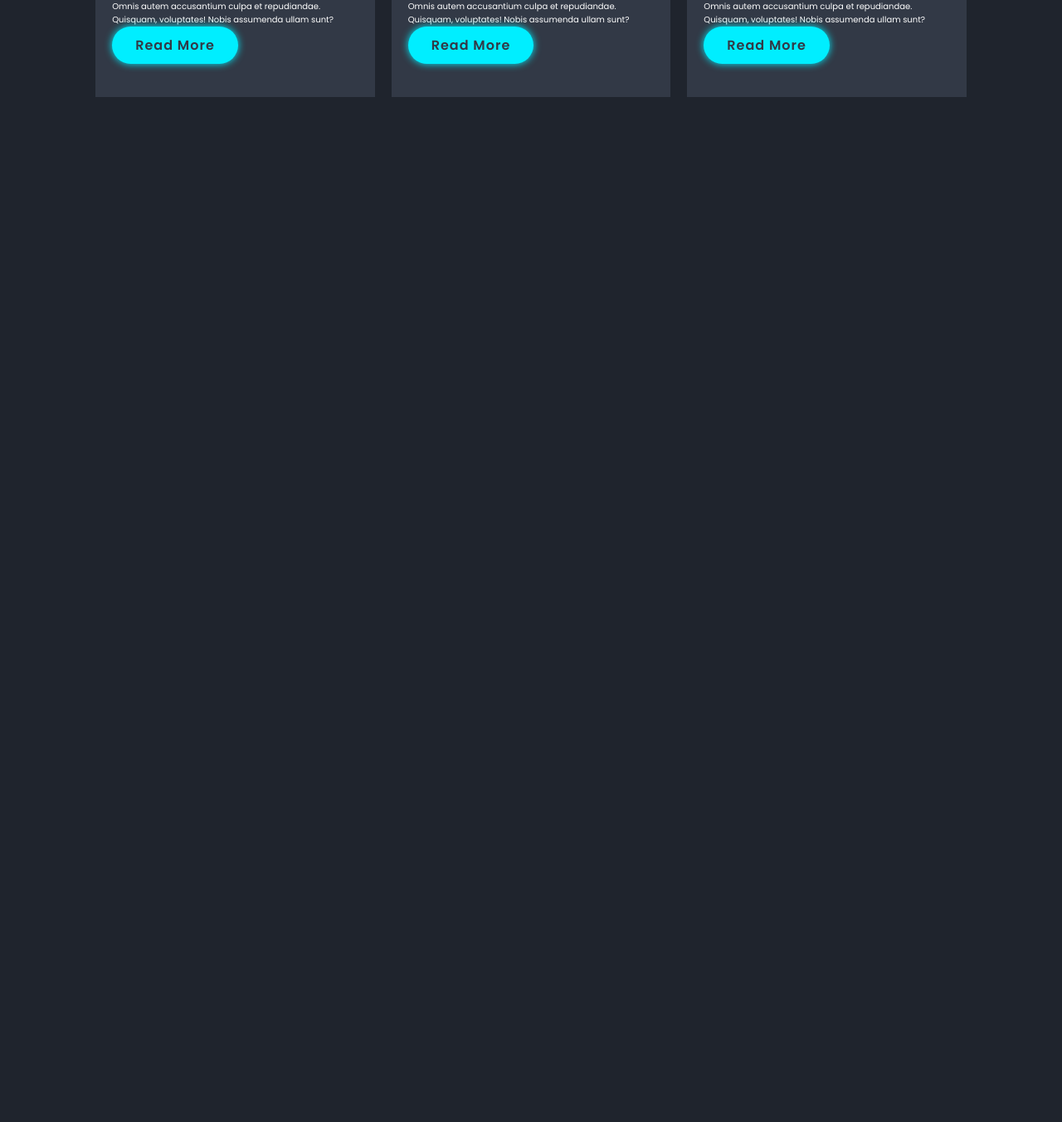
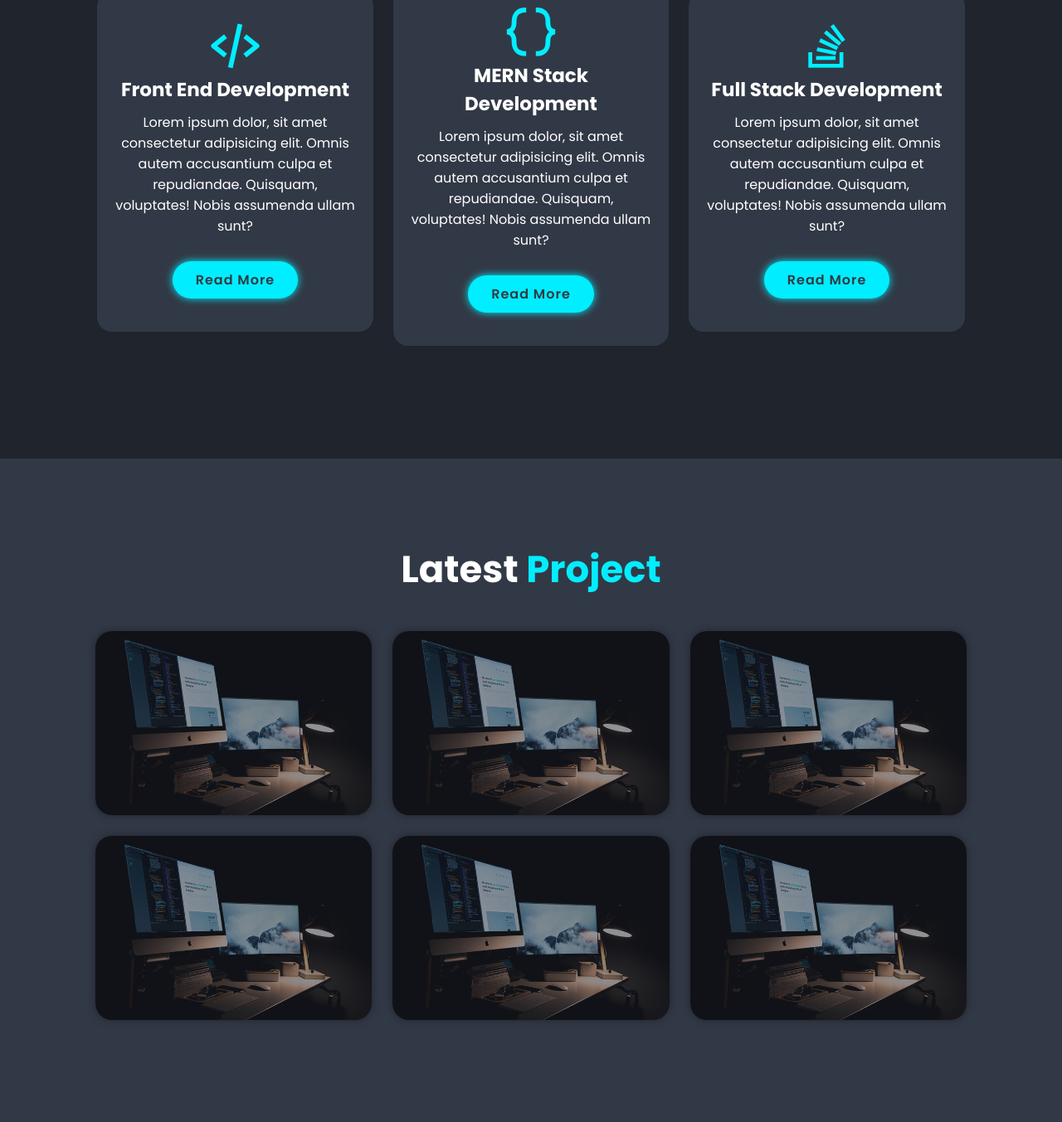
Before and after one commit to mahfuzar175/my-professional-portfolio, a plain HTML site: page index.html in a window 1280 px wide. Shown: the part 1847-3200 px from the top of the page at 83% size. Before the commit the page ends 2400 px from the top, so only its background shows below. Drawn offline with nearby package versions, Linux system fonts and the light colour scheme.

Commit message:
project section completed

```diff
--- a/css/style.css
+++ b/css/style.css
@@ -15,7 +15,7 @@
     --bg-color: #1f242d;
     --second-bg-color: #323946;
     --text-color: #fff;
-    --min-color: #0ef;
+    --main-color: #0ef;
 }
 
 html{
@@ -31,6 +31,8 @@ section{
     min-height: 100vh;
     padding: 10rem 9% 3rem;
 }
+
+/* header section css */
 
 .header{
     position: fixed;
@@ -61,7 +63,7 @@ section{
 .navbar a:hover,
 .navbar a:hover
 {
-    color: var(--min-color);
+    color: var(--main-color);
 }
 
 #menu-icon{
@@ -69,6 +71,8 @@ section{
     color: var(--text-color);
     display: none;
 }
+
+/* home section css */
 
 .home{
     display: flex;
@@ -89,7 +93,7 @@ section{
     margin-bottom: 2rem;
 }
 span{
-    color: var(--min-color);
+    color: var(--main-color);
 }
 
 .home-content h1{
@@ -109,26 +113,26 @@ span{
     width: 4rem;
     height: 4rem;
     background: transparent;
-    border: 3px solid var(--min-color);
+    border: 3px solid var(--main-color);
     border-radius: 50%;
     font-size:  2rem;
-    color: var(--min-color);
+    color: var(--main-color);
     margin: 3rem 1.5rem 3rem 0;
 
 }
 
 .social-media a:hover{
-    background: var(--min-color);
+    background: var(--main-color);
     color: var(--second-bg-color);
-    box-shadow: 0 0 1rem var(--min-color);
+    box-shadow: 0 0 1rem var(--main-color);
 }
 
 .btn{
     display: inline-block;
     padding: 1rem 2.8rem;
-    background: var(--min-color);
+    background: var(--main-color);
     border-radius: 4rem;
-    box-shadow: 0 0 1rem var(--min-color);
+    box-shadow: 0 0 1rem var(--main-color);
     font-size: 1.6rem;
     color:  var(--second-bg-color);
     letter-spacing: .1rem;
@@ -139,6 +143,8 @@ span{
 .btn:hover{
     box-shadow: none;
 }
+
+/* about section  css */
 
 .about{
     display: flex;
@@ -171,6 +177,9 @@ span{
     margin: 2rem 0 3rem;
 }
 
+
+/* services section css */
+
 .services h2{
     margin-bottom: 5rem;
 }
@@ -187,4 +196,116 @@ span{
     flex: 1 1 30rem;
     background: var(--second-bg-color);
     padding: 3rem 2rem 4rem;
+    border-radius: 2rem;
+    text-align: center;
+    border:  .2rem solid var(--bg-color);
+    transition: .5s ease;
 }
+
+.servies-container .services-box:hover{
+    border-color: var(--main-color);
+    transform: scale(1.02);
+}
+
+.services-box i{
+    font-size: 7rem;
+    color: var(--main-color);
+}
+
+.services-box h3{
+    font-size: 2.3rem;
+}
+
+.services-box p{
+    font-size:  1.6rem;
+    margin: 1rem 0 3rem;
+}
+
+/* projects section css */
+
+.portfolio{
+    background: var(--second-bg-color);
+}
+
+.portfolio h2{
+    margin-bottom: 4rem;
+}
+
+.portfolio-container{
+    display: grid;
+    grid-template-columns: repeat(3, 1fr);
+    align-items: center;
+    gap: 2.5rem;
+}
+
+.portfolio-container .portfolio-box{
+    position: relative;
+    border-radius:  2rem;
+    box-shadow: 0 0 1rem var(--bg-color);
+    overflow: hidden;
+    display: flex;
+}
+
+.portfolio-box img{
+    width: 100%;
+    transition: .5s ease;
+}
+
+
+.portfolio-box:hover img{
+    transform: scale(1.1);
+
+}
+
+.portfolio-box .portfolio-layer{
+    position: absolute;
+    bottom:  0;
+    left: 0;
+    width: 100%;
+    height: 100%;
+    background: linear-gradient(rgb(0, 0, 0, .1), var(--main-color));
+    display: flex;
+    align-items: center;
+    justify-content: center;
+    flex-direction: column;
+    text-align: center;
+    padding: 0 4rem;
+    transform: translateY(100%);
+    transition: .5s ease;
+
+}
+
+.portfolio-box:hover .portfolio-layer{
+    transform: translateY(0);
+}
+
+.portfolio-layer div{
+    display:  flex;
+    gap: 1rem;
+}
+
+.portfolio-layer h4{
+    font-size: 3rem;
+}
+
+.portfolio-layer p{
+    font-size: 1.6rem;
+    margin: .3rem 0 1rem;
+}
+
+.portfolio-layer a{
+    display: inline-flex;
+    justify-content: center;
+    align-items: center;
+    width: 5rem;
+    height: 5rem;
+    background: var(--text-color);
+    border-radius: 50%;
+
+}
+
+
+.portfolio-layer a i{
+    font-size: 2rem;
+    color: var(--second-bg-color);
+}
--- a/index.html
+++ b/index.html
@@ -26,8 +26,8 @@
             <a href="#home" class="active">Home</a>
             <a href="#about" class="active">About</a>
             <a href="#services" class="active">Services</a>
-            <a href="#portfolio" class="active">Skills</a>
-            <a href="#projects"class="active">Projects</a>
+            <a href="#skills" class="active">Skills</a>
+            <a href="#portfolio"class="active">Projects</a>
             <a href="#contract" class="active">Contact</a>
 
         </nav>
@@ -68,28 +68,28 @@
         </div>
     </section>
 
-    <!-- education section design -->
-    <section class="service">
-        <h2 class="heading">Our <span>Services</span></h2>
+    <!-- service section design -->
+    <section class="services" id="services">
+        <h2 class="heading">Services <span>I Offer</span></h2>
 
         <div class="servies-container">
             <div class="services-box">
                 <i class='bx bx-code-alt'></i>
-                <h3>Front End Web Development</h3>
+                <h3>Front End Development</h3>
                 <p>Lorem ipsum dolor, sit amet consectetur adipisicing elit. Omnis autem accusantium culpa et repudiandae. Quisquam, voluptates! Nobis assumenda ullam sunt?</p>
                 <a href="#" class="btn">Read More</a>
             </div>
 
             <div class="services-box">
                 <i class='bx bx-code-curly'></i>
-                <h3>MERN Stack Web Development</h3>
+                <h3>MERN Stack Development</h3>
                 <p>Lorem ipsum dolor, sit amet consectetur adipisicing elit. Omnis autem accusantium culpa et repudiandae. Quisquam, voluptates! Nobis assumenda ullam sunt?</p>
                 <a href="#" class="btn">Read More</a>
             </div>
 
             <div class="services-box">
                 <i class='bx bxl-stack-overflow'></i>
-                <h3>Full Stack Web Development</h3>
+                <h3>Full Stack Development</h3>
                 <p>Lorem ipsum dolor, sit amet consectetur adipisicing elit. Omnis autem accusantium culpa et repudiandae. Quisquam, voluptates! Nobis assumenda ullam sunt?</p>
                 <a href="#" class="btn">Read More</a>
             </div>
@@ -100,6 +100,85 @@
 
     <!-- skills section design -->
 
+    <!-- projects section design -->
+    <section class="portfolio" id="portfolio">
+        <h2 class="heading">Latest <span>Project</span></h2>
+        <div class="portfolio-container">
+            <div class="portfolio-box">
+                <img src="images/portfolio1.jpg" alt="portfolio1">
+                <div class="portfolio-layer">
+                    <h4>Fauget Travel</h4>
+                    <p>Lorem ipsum, dolor sit amet consectetur adipisicing elit. Vero, eum.</p>
+                    <div>
+                    <a href="#"><i class='bx bx-play-circle'></i></a>
+                    <a href="#"><i class='bx bx-link-external' ></i></a>
+                    <a href="#"><i class='bx bx-link-external' ></i></a>
+                    </div>
+                </div>
+            </div>
+            <div class="portfolio-box">
+                <img src="images/portfolio1.jpg" alt="portfolio1">
+                <div class="portfolio-layer">
+                    <h4>Fauget Travel</h4>
+                    <p>Lorem ipsum, dolor sit amet consectetur adipisicing elit. Vero, eum.</p>
+                    <div>
+                        <a href="#"><i class='bx bx-play-circle'></i></a>
+                        <a href="#"><i class='bx bx-link-external' ></i></a>
+                        <a href="#"><i class='bx bx-link-external' ></i></a>
+                        </div>
+                </div>
+            </div>
+            <div class="portfolio-box">
+                <img src="images/portfolio1.jpg" alt="portfolio1">
+                <div class="portfolio-layer">
+                    <h4>Fauget Travel</h4>
+                    <p>Lorem ipsum, dolor sit amet consectetur adipisicing elit. Vero, eum.</p>
+                    <div>
+                        <a href="#"><i class='bx bx-play-circle'></i></a>
+                        <a href="#"><i class='bx bx-link-external' ></i></a>
+                        <a href="#"><i class='bx bx-link-external' ></i></a>
+                        </div>
+                </div>
+            </div>
+            <div class="portfolio-box">
+                <img src="images/portfolio1.jpg" alt="portfolio1">
+                <div class="portfolio-layer">
+                    <h4>Fauget Travel</h4>
+                    <p>Lorem ipsum, dolor sit amet consectetur adipisicing elit. Vero, eum.</p>
+                    <div>
+                        <a href="#"><i class='bx bx-play-circle'></i></a>
+                        <a href="#"><i class='bx bx-link-external' ></i></a>
+                        <a href="#"><i class='bx bx-link-external' ></i></a>
+                        </div>
+                </div>
+            </div>
+            <div class="portfolio-box">
+                <img src="images/portfolio1.jpg" alt="portfolio1">
+                <div class="portfolio-layer">
+                    <h4>Fauget Travel</h4>
+                    <p>Lorem ipsum, dolor sit amet consectetur adipisicing elit. Vero, eum.</p>
+                    <div>
+                        <a href="#"><i class='bx bx-play-circle'></i></a>
+                        <a href="#"><i class='bx bx-link-external' ></i></a>
+                        <a href="#"><i class='bx bx-link-external' ></i></a>
+                        </div>
+                </div>
+            </div>
+            <div class="portfolio-box">
+                <img src="images/portfolio1.jpg" alt="portfolio1">
+                <div class="portfolio-layer">
+                    <h4>Fauget Travel</h4>
+                    <p>Lorem ipsum, dolor sit amet consectetur adipisicing elit. Vero, eum.</p>
+                    <div>
+                        <a href="#"><i class='bx bx-play-circle'></i></a>
+                        <a href="#"><i class='bx bx-link-external' ></i></a>
+                        <a href="#"><i class='bx bx-link-external' ></i></a>
+                        </div>
+                </div>
+            </div>
+        </div>
+    </section>
+
     <!-- contact section design -->
 
     <!-- footer design -->
```
